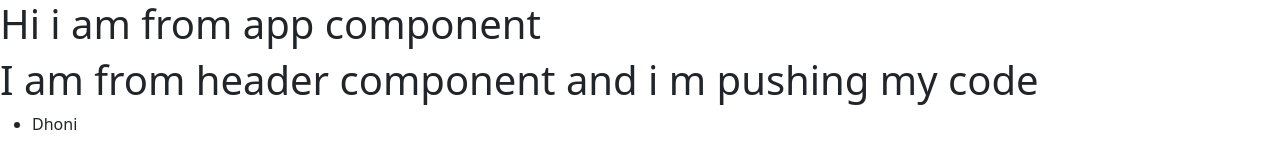
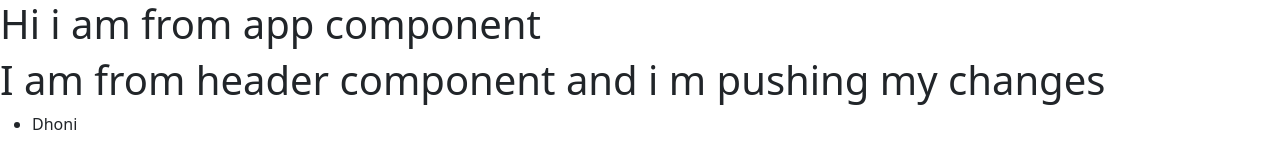
Before and after one commit to anvisrivastava/React, a React (Create React App) app in the folder sample-app/: page / in a window 1280 px wide. Shown: the top 156 px of the page. Built offline with nearby package versions, Linux system fonts and the light colour scheme.

Commit message:
changed the app file

```diff
--- a/sample-app/src/App.js
+++ b/sample-app/src/App.js
@@ -4,7 +4,7 @@ import Cricket from './components/Cricket.js';
 
 function Header(){
     return(
-        <h1>I am from header component and i m pushing my code</h1>
+        <h1>I am from header component and i m pushing my changes</h1>
     )
 }
 
```
